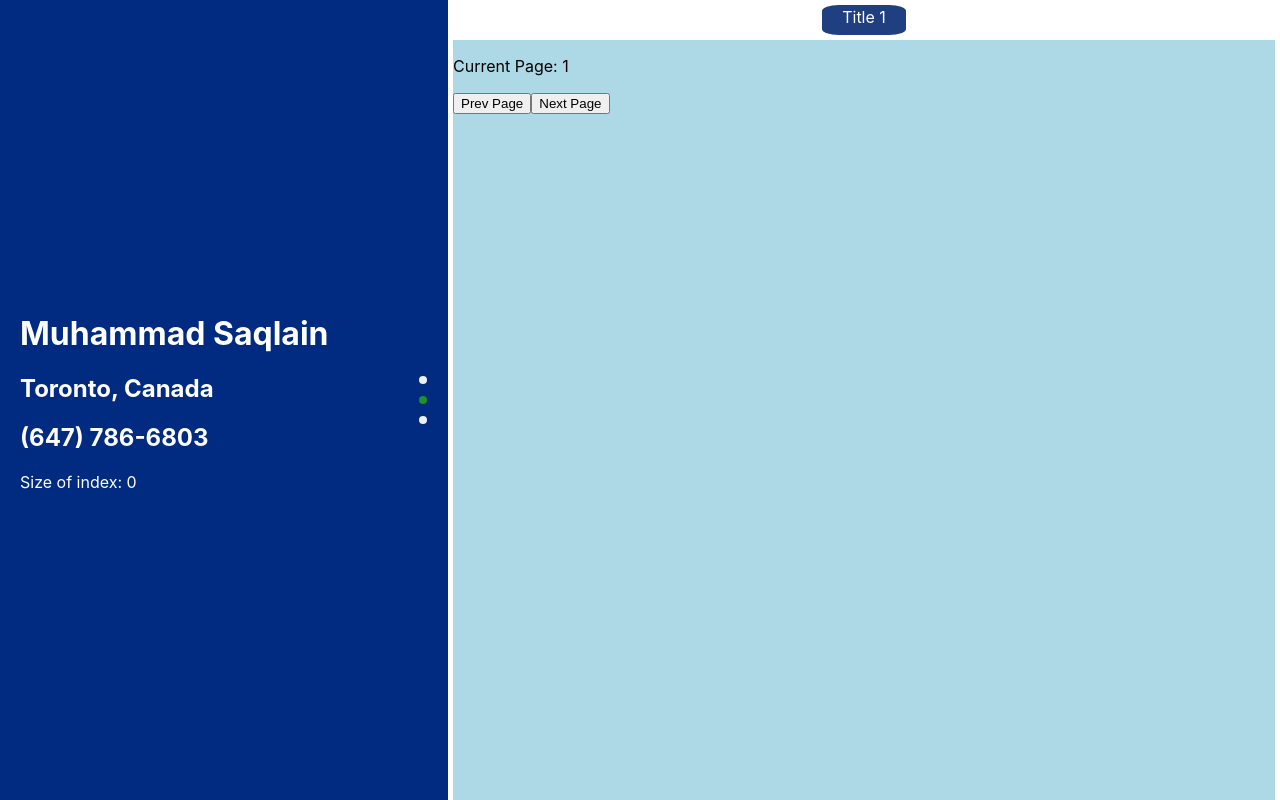
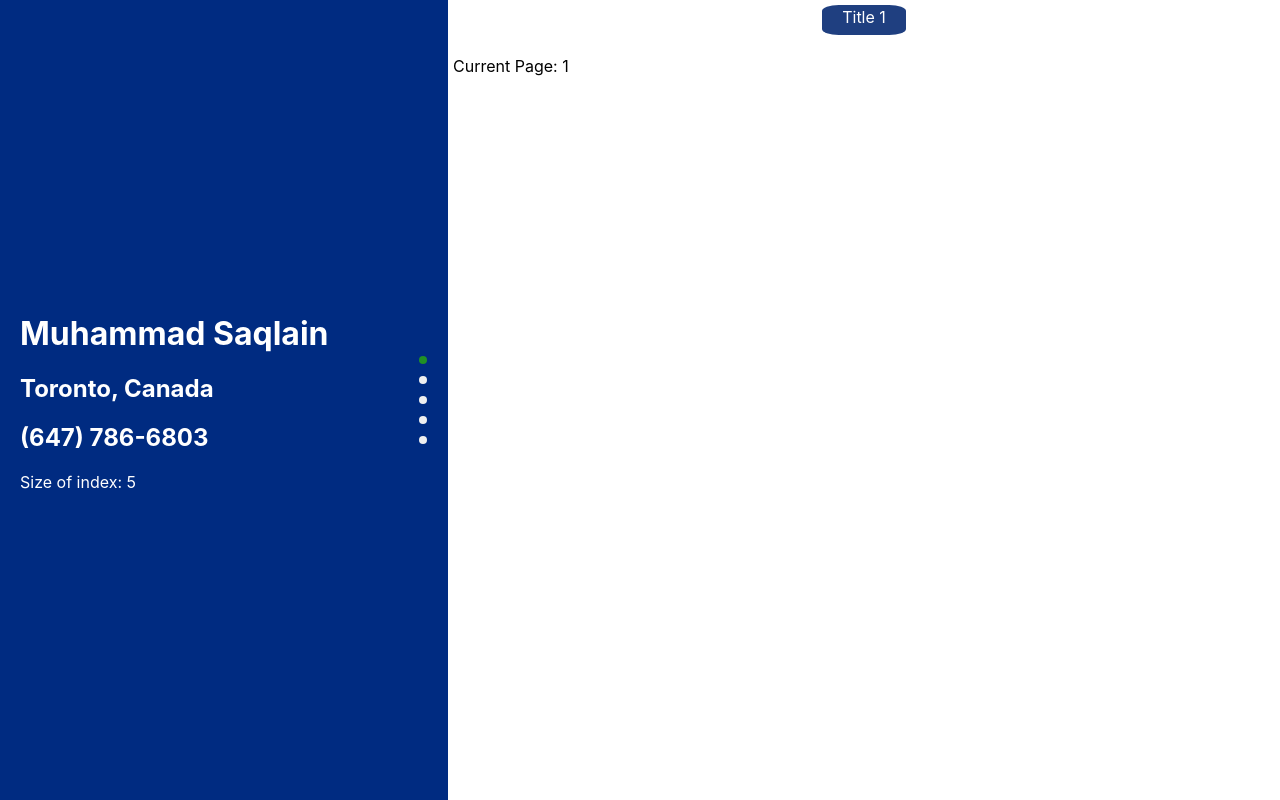
Before and after one commit to muhammadsqln/saqlain.pro, a React (Create React App) app: page / in a window 1280 px wide. Built offline with nearby package versions, Linux system fonts and the light colour scheme.

Commit message:
Updated dots to be functional

```diff
--- a/src/App.css
+++ b/src/App.css
@@ -106,5 +106,4 @@
 .detailPane {
   width: 100%;
   height: calc(100vh - 40px);
-  background-color: lightblue;
 }
--- a/src/components/CoverIndex.js
+++ b/src/components/CoverIndex.js
@@ -1,31 +1,28 @@
-import React, { useLayoutEffect } from 'react';
+import React, { useState, useEffect } from 'react';
 import '../App.css';
 
 function CoverIndex(props) {
 
-  let navIndex = [];
-  let navIndex2 = [
-    <button id='0' onClick={(e) => switchPage(e.target.id)}></button>,
-    <button id='1' onClick={(e) => switchPage(e.target.id)} className = 'current'></button>,
-    <button id='2' onClick={(e) => switchPage(e.target.id)}></button>
-  ]
+  const [navIndex, setNavIndex] = useState([]);
+
+  useEffect(() => {
+    let dummyNavIndex = [];
+    for (let i=0; i<props.numPages; i++) {
+      if (i === props.curPage) {
+        dummyNavIndex[i] = <button onClick={() => switchPage(i)} className='current'></button>;
+      }
+      else {
+        dummyNavIndex[i] = <button onClick={() => switchPage(i)}></button>;
+      }
+    }
+    setNavIndex(dummyNavIndex);
+    // eslint-disable-next-line
+  },[props])
 
   const switchPage = (id) => {
-    const i = parseInt(id);
-    props.setCurPage(i);
-    console.log('pressed button: ' + i);
+    const idInt = parseInt(id);
+    props.setCurPage(idInt);
   }
-
-  useLayoutEffect(() => {
-    for (let i=0; i<props.numPages; i++) {
-      if (i === props.curPage) {
-        navIndex[i] = <button className='current' key={i}></button>;
-      }
-      else {
-        navIndex[i] = <button key={i}></button>;
-      }
-    }
-  },[navIndex, props])
 
   return (
     <div className = 'cover'>
@@ -36,7 +33,7 @@ function CoverIndex(props) {
         <p>Size of index: {navIndex.length}</p>
       </div>
       <div className = 'navArea'>
-        {navIndex2.map(eachIndex => (
+        {navIndex.map(eachIndex => (
           eachIndex
         ))}
       </div>
@@ -45,6 +42,4 @@ function CoverIndex(props) {
   )
 }
 
-
-
 export default CoverIndex;
--- a/src/components/DetailPane.js
+++ b/src/components/DetailPane.js
@@ -3,19 +3,9 @@ import '../App.css';
 
 function DetailPane(props) {
 
-  const decrementPage = () => {
-    props.setCurPage(props.curPage-1);
-  }
-
-  const incrementPage = () => {
-    props.setCurPage(props.curPage+1);
-  }
-
   return (
     <div className = 'detailPane'>
       <p>Current Page: {props.curPage+1}</p>
-      <button onClick={decrementPage}>Prev Page</button>
-      <button onClick={incrementPage}>Next Page</button>
     </div>
   )
 }
```
